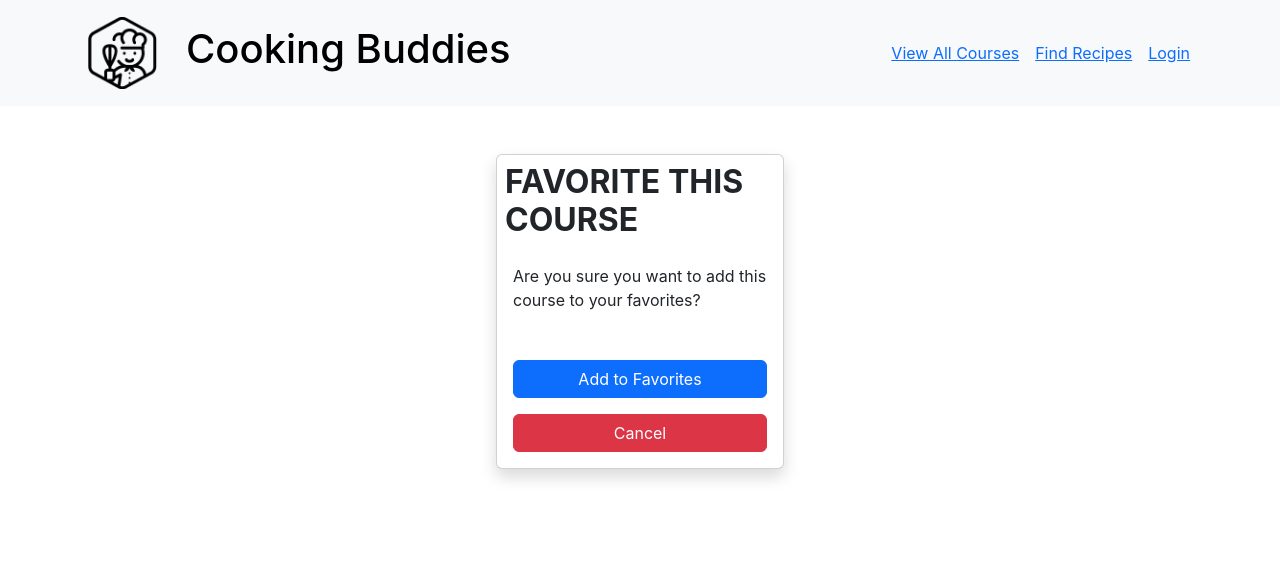
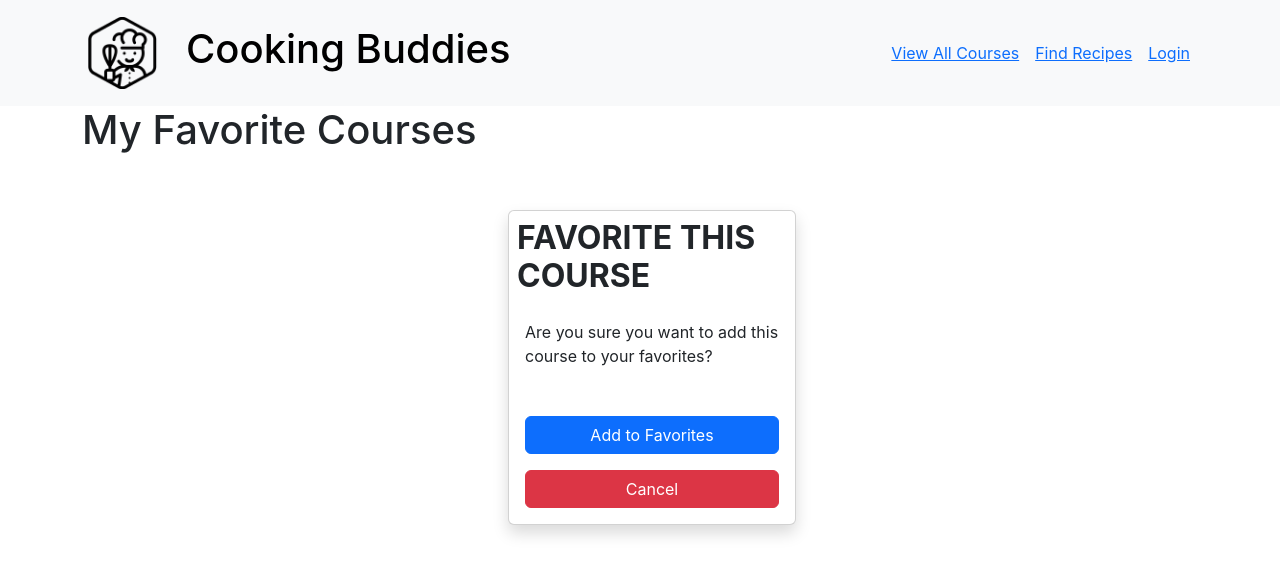
Before and after one commit to Moerfiane/liftoff-sprinkles-ui, a React (Vite) app: page /dashboard/favorites in a window 1280 px wide. Shown: the top 574 px of the page. Built offline with nearby package versions, Linux system fonts and the light colour scheme.

Commit message:
Added header to page

```diff
--- a/src/components/FavoriteCourse.jsx
+++ b/src/components/FavoriteCourse.jsx
@@ -21,6 +21,7 @@ const FavoriteCoursePage = () => {
 
   const [show, setShow] = useState(false);
   const [alertBody, setAlertBody] = useState('');
+  //needed to initialize to empty array
   const [courseData, setCourseData] = useState([]);
 
   const data = {
@@ -54,6 +55,9 @@ const FavoriteCoursePage = () => {
   return (
     <>
       <Navigation/>
+      <Container>
+
+      <h1>My Favorite Courses</h1>
       {!confirmation ? (
         <FavoriteCourseConfirmation handleFavorite={handleFavorite}/>
       ) : ((
@@ -65,6 +69,7 @@ const FavoriteCoursePage = () => {
         return a CourseCard w/ link to Course Data
       */}
 
+    </Container>
     </>
   )
 
```
